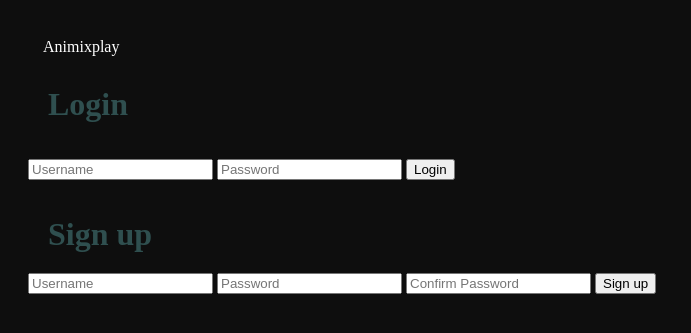
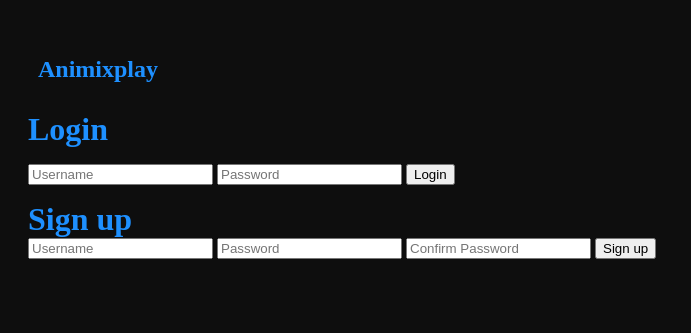
Before and after one commit to SuperXavier42/Page-Tracker, a Flask app: page /login in a window 1280 px wide. Shown: the top 333 px of the page, without its empty margins (0-691 px from the left). Run offline with Flask 2, Linux system fonts and the light colour scheme; parts of the project's set-up code (start-up, migrations or seed data) failed here and were passed over.

Commit message:
style changes

```diff
--- a/static/style.css
+++ b/static/style.css
@@ -10,14 +10,12 @@ body {
 }
 
 h1 {
-  padding: 20px;
   margin: auto;
-  color: darkslategray;
+  color: #1E90FF;
 }
 
 a {
   color: #FFFFFF;
-  size: 100px;
   padding: 5px;
   text-decoration: none;
 }
--- a/templates/home.html
+++ b/templates/home.html
@@ -3,5 +3,5 @@
 {% set page_title="Home" %}
 
 {% block heading %}
-<h1>Home</h1>
+
 {% endblock %}
--- a/templates/layout.html
+++ b/templates/layout.html
@@ -6,7 +6,7 @@
   </head>
   <body>
     <nav class="heading">
-      <a href="{{url_for('home')}}" class="brand">Animixplay</a>
+      <a href="{{url_for('home')}}" class="brand"><h1>Animixplay</h1></a>
 
     </nav>
 
```
